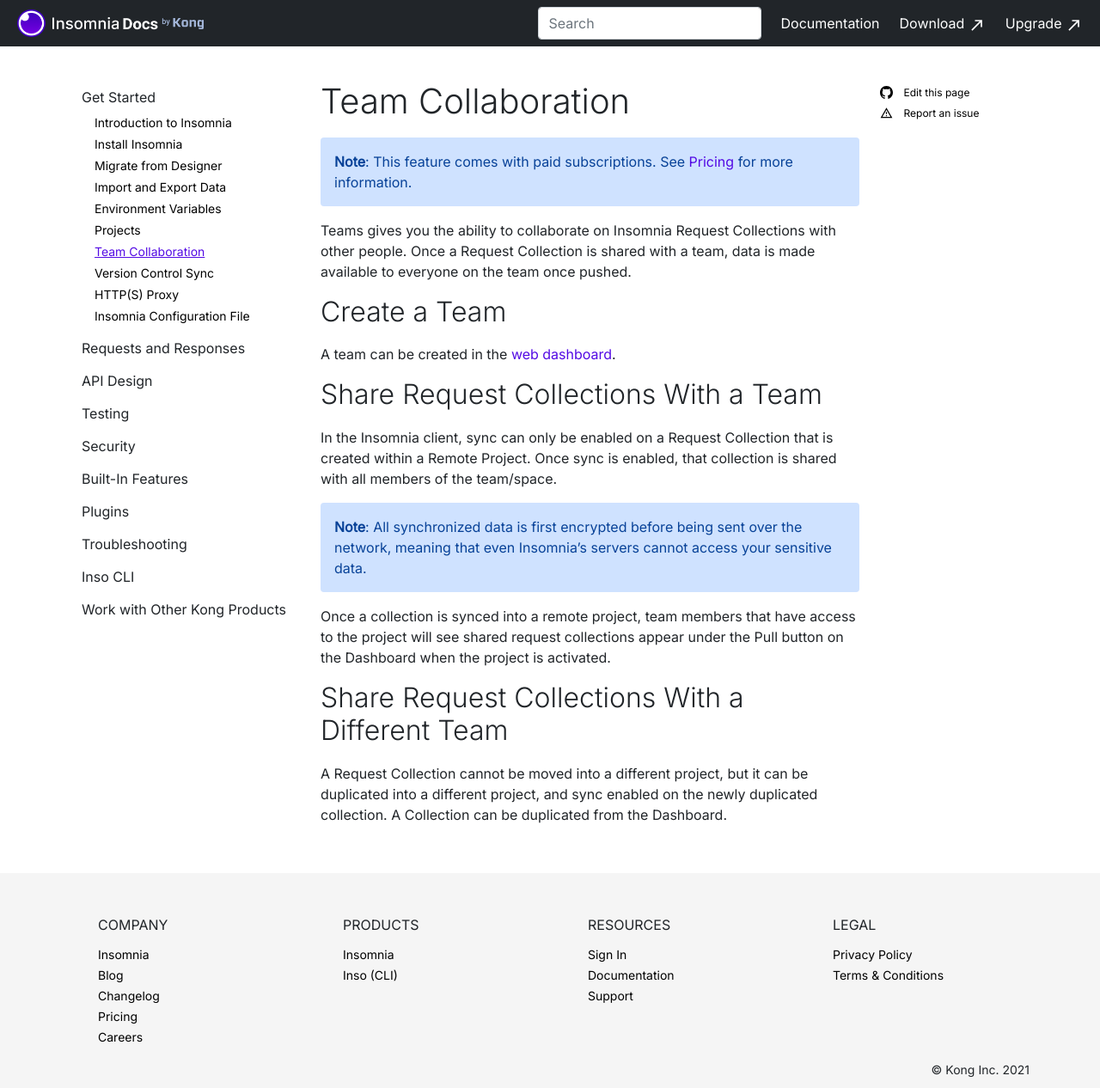
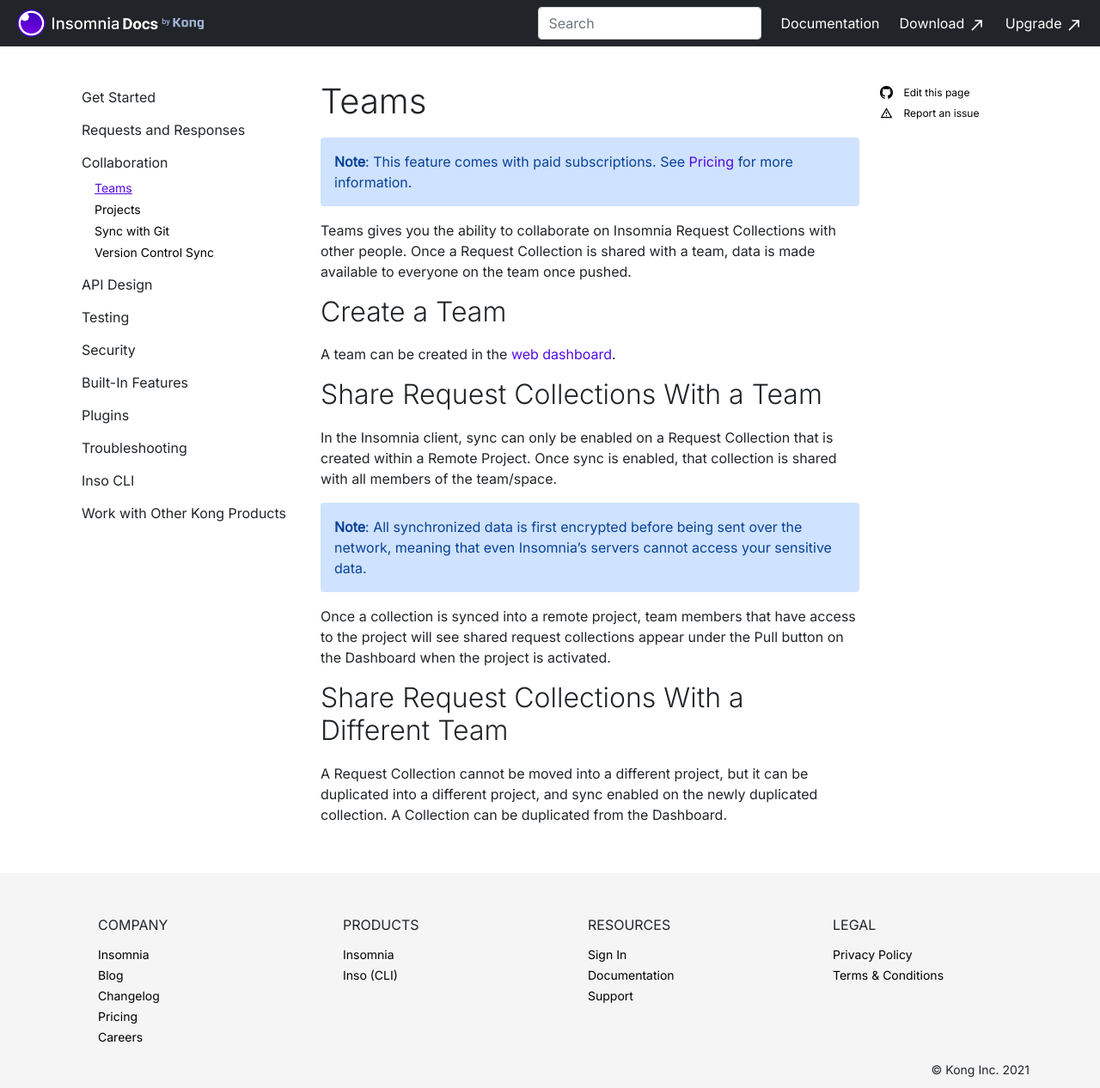
Before and after one commit to Kong/insomnia-docs, a Jekyll site: the page built from docs/insomnia/teams.md, in a window 1280 px wide and 1266 px high. Shown: the whole window at 86% size. Built offline with Jekyll 4.4.1, drawn with Linux system fonts in a browser that asks for light colours; comment, search, counter and statistics services are not loaded.

Commit message:
create collaboration section

```diff
--- a/docs/_data/main-nav.yaml
+++ b/docs/_data/main-nav.yaml
@@ -12,12 +12,6 @@
         url: /insomnia/import-export-data
       - title: Environment Variables
         url: /insomnia/environment-variables
-      - title: Projects
-        url: /insomnia/projects
-      - title: Team Collaboration
-        url: /insomnia/team-collaboration
-      - title: Version Control Sync
-        url: /insomnia/version-control-sync
       - title: HTTP(S) Proxy
         url: /insomnia/http-proxy
       - title: Insomnia Configuration File
@@ -37,13 +31,22 @@
         url: /insomnia/post-csv-data
       - title: SOAP Requests
         url: /insomnia/soap-requests
+  - title: Collaboration
+    collapse-id: collaboration
+    items:
+      - title: Teams
+        url: /insomnia/teams
+      - title: Projects
+        url: /insomnia/projects
+      - title: Sync with Git
+        url: /insomnia/git-sync
+      - title: Version Control Sync
+        url: /insomnia/version-control-sync
   - title: API Design
     collapse-id: design
     items:
       - title: Design Documents
         url: /insomnia/design-documents
-      - title: Sync with Git
-        url: /insomnia/git-sync
       - title: Linting
         url: /insomnia/linting
       - title: GraphQL for OpenAPI
--- a/docs/insomnia/team-collaboration.md
+++ b/docs/insomnia/teams.md
@@ -1,8 +1,8 @@
 ---
 layout: article-detail
-title: Team Collaboration
-category: "Get Started"
-category-url: get-started
+title: Teams
+category: "Collaboration"
+category-url: collaboration
 ---
 
 {:.alert .alert-primary}
--- a/docs/vercel.json
+++ b/docs/vercel.json
@@ -99,7 +99,7 @@
     { "source": "/article/184-(.*)", "destination": "/insomnia/run-in-insomnia-button", "permanent": false },
     { "source": "/article/190-(.*)", "destination": "/insomnia/soap-requests", "permanent": false },
     { "source": "/article/181-(.*)", "destination": "/insomnia/ssl-validation", "permanent": false },
-    { "source": "/article/163-(.*)", "destination": "/insomnia/team-collaboration", "permanent": false },
+    { "source": "/article/163-(.*)", "destination": "/insomnia/teams", "permanent": false },
     { "source": "/article/211-(.*)", "destination": "/insomnia/projects", "permanent": false },
     { "source": "/article/195-(.*)", "destination": "/insomnia/install#uninstall-on-windows", "permanent": false },
     { "source": "/article/194-(.*)", "destination": "/insomnia/unit-testing", "permanent": false },
@@ -121,6 +121,8 @@
 
     { "source": "/article/(.*)", "destination": "/", "permanent": false },
     { "source": "/category/(.*)", "destination": "/", "permanent": false },
-    { "source": "/collection/(.*)", "destination": "/", "permanent": false }
+    { "source": "/collection/(.*)", "destination": "/", "permanent": false },
+
+    { "source": "/insomnia/team-collaboration", "destination": "/insomnia/teams", "permanent": false}
   ]
 }
```
Also changed, not shown: docs/insomnia/projects.md (+1 -1 lines).
